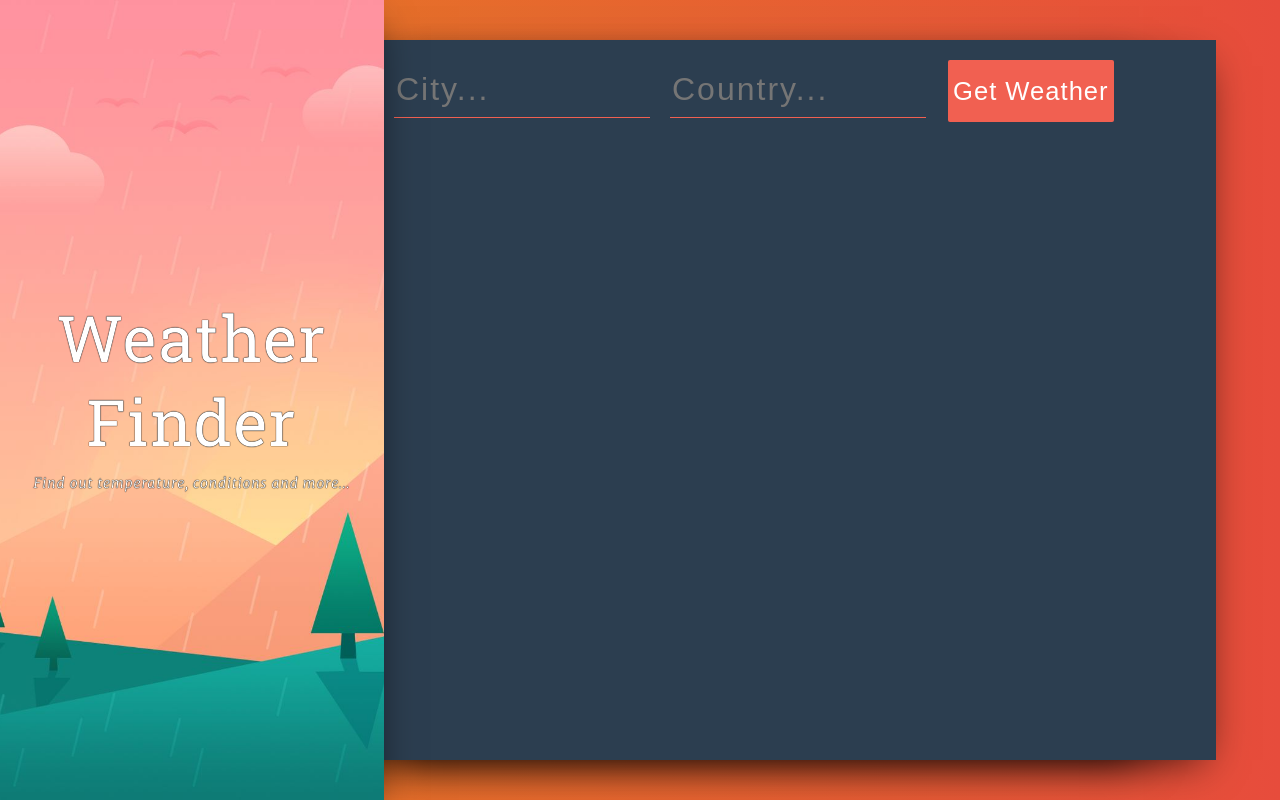
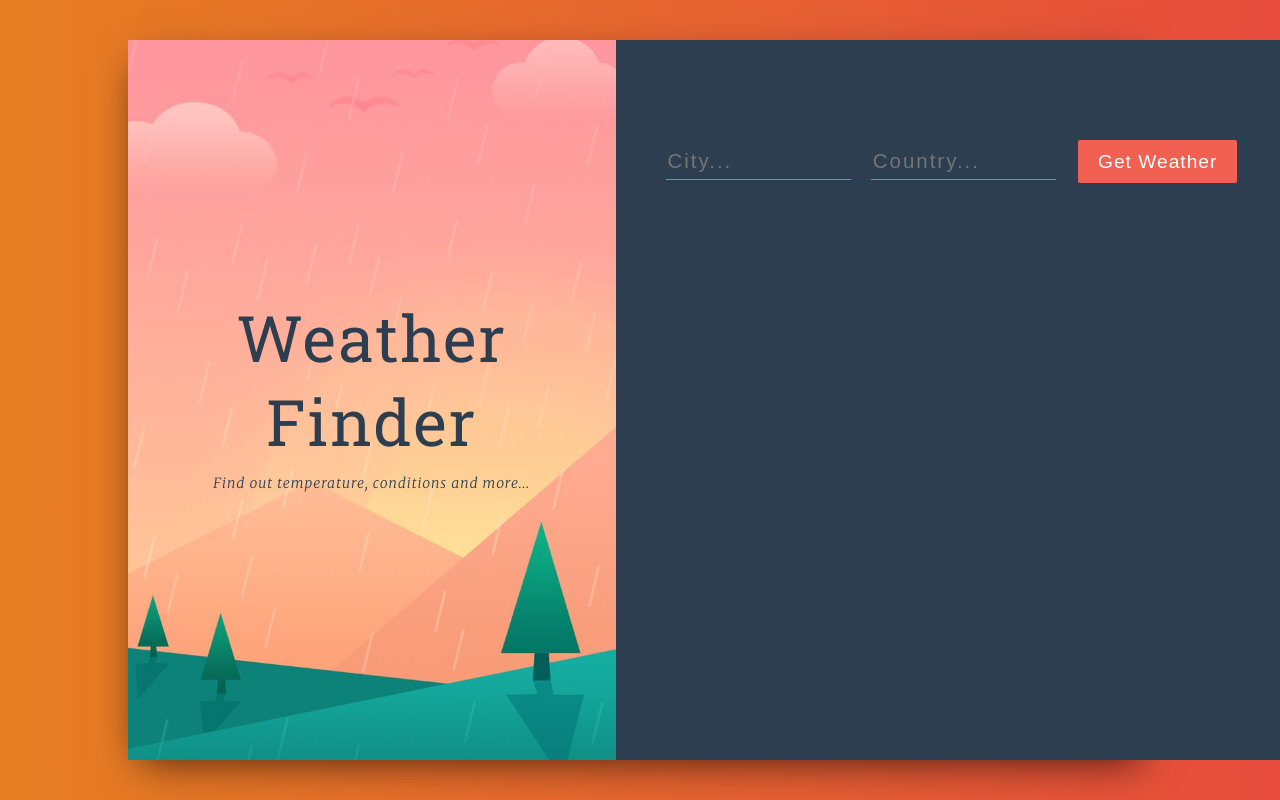
Before and after one commit to AaronCur/RedSky, a React (Create React App) app: page / in a window 1280 px wide. Built offline with nearby package versions, Linux system fonts and the light colour scheme.

Commit message:
Updated scaling for mobile devices

```diff
--- a/src/App.css
+++ b/src/App.css
@@ -135,33 +135,38 @@ button:active {
   font-weight: 200;
 }
 
-@media screen and (orientation: landscape) and ((min-aspect-ratio: 13/9)){
+@media only screen and (max-device-width: 825px) and (max-device-height: 415px ){
+  .main {
+    height: 95vh;
+    background: rgba(200,220,220,0.1);
+    box-shadow: 0px 13px 40px -13px rgba(0,0,0,0.75);
+    width: 90%;
+    margin: 0 auto;
+  }
   .form-container {
     background-color: #2c3e50;
-    height: 90vh;
-    padding-top: 20px;
-    padding-left: 50px;
-    background-color: #2c3e50;
-    height: 90vh;
-    margin-left: 20vw;
-    width: 65vw;
-
-    padding-left: 10px;
+    width: 100%;
+    height: 95vh;
+     padding-top: 7vh;
+    padding-left: 28vw;
+    margin-left: 1vw;
     box-shadow: 0px 13px 40px -13px rgba(0,0,0,0.75);
     left:0px;
-    right:0px;
-    bottom:0px;
+        right:0px;
+        bottom:0px;
     overflow-y:scroll;
+    overflow-x:hidden;
+
   }
 
   button {
     border: 0;
-    padding: 1vw 5px;
+    padding: 1vw 4px;
     margin: 0 2px;
     border-radius: 2px;
     font-weight: lighter;
     letter-spacing: 1px;
-    font-size: 2vmax;
+    font-size: 2.5vmax;
     cursor: pointer;
     background-color: #f16051;
     color: #fff;
@@ -170,7 +175,8 @@ button:active {
   .weather__info {
     width: 80%;
     margin-left: 0%;
-    font-size: 2.5vmax;
+    font-size: 3vmax;
+    font-weight: bold;
     font-weight: bold;
     letter-spacing: 1px;
   }
@@ -198,7 +204,7 @@ button:active {
     background-color: transparent;
     border: 0;
     border-bottom: solid 1px #f16051;
-    width: 20vw;
+    width: 17.5vw;
     padding-bottom: 4px;
     color: #fff !important;
     font-weight: lighter;
@@ -211,6 +217,7 @@ button:active {
   input[type="text"] {
       outline: none;
       font-size: 2.5vmax;
+      font-weight: bold;
   }
   .weather__key {
     color: #f16051;
@@ -221,7 +228,8 @@ button:active {
 
 
 }
-@media screen and (orientation: portrait) and (max-aspect-ratio: 13/9) {
+
+@media only screen and (max-width: 415px )   {
   .wrapper {
     background: linear-gradient(to bottom, #e67e22, #e74c3c);
     height: 100vh;
@@ -269,7 +277,7 @@ button:active {
     }
     .title-container__title {
       width: 100%;
-      font-size: 8.5vw;
+      font-size: 8.5vmin;
       letter-spacing: 2px;
       line-height: 1.3;
       color: white;
@@ -289,7 +297,7 @@ button:active {
       margin: auto;
       margin-top: 50;
     width: 50%;
-      font-size: 3.5vw;
+      font-size: 3.5vmin;
     }
 
     input[type="text"] {
```
